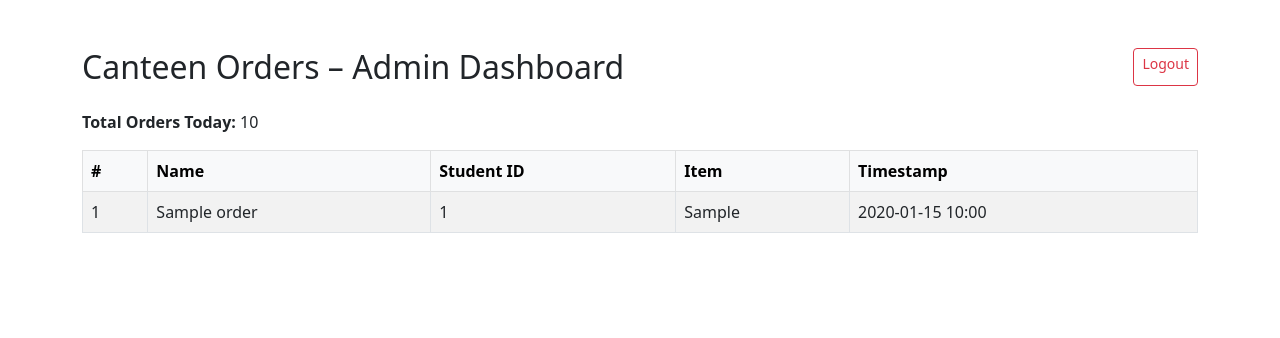
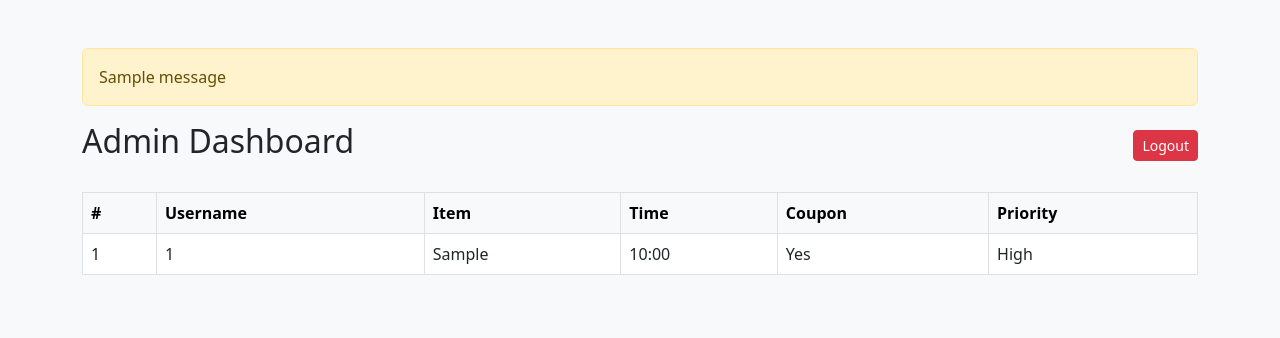
Before and after one commit to Aromal004/Mess-App, a Flask app: template templates/admin.html in a window 1280 px wide. Shown: the top 338 px of the page. Run offline with Flask 3, Linux system fonts and the light colour scheme; tables that the repository leaves empty hold one stand-in row (values such as "Sample post"); the template is opened without the code that fills it: values that come from a table or form of the project are taken from there, most other values are stand-ins (such as "Sample title", 1, 10 or a date in 2020); one stand-in notice (Sample message) is shown.

Commit message:
user-admin login initial order setup

```diff
--- a/app.py
+++ b/app.py
@@ -1,89 +1,168 @@
-from flask import Flask, render_template, request, Response
+from flask import Flask, render_template, request, redirect, url_for, session, flash
 from flask_sqlalchemy import SQLAlchemy
-from datetime import datetime
+from werkzeug.security import generate_password_hash, check_password_hash
+from datetime import datetime, timedelta
 from functools import wraps
 
 app = Flask(__name__)
+app.secret_key = 'your_secret_key_here'  # Change this in production
+
+# PostgreSQL DB config
 app.config['SQLALCHEMY_DATABASE_URI'] = 'postgresql://postgres:2004@localhost:5432/canteen_db'
 app.config['SQLALCHEMY_TRACK_MODIFICATIONS'] = False
+
 db = SQLAlchemy(app)
 
-# Database model
+# ------------------ Models ------------------
+
+class User(db.Model):
+    __tablename__ = 'users'
+    id = db.Column(db.Integer, primary_key=True)
+    username = db.Column(db.String(100), unique=True, nullable=False)
+    password = db.Column(db.String(200), nullable=False)
+    role = db.Column(db.String(10), nullable=False)  # 'admin' or 'student'
+
 class Order(db.Model):
+    __tablename__ = 'orders'
     id = db.Column(db.Integer, primary_key=True)
-    name = db.Column(db.String(100), nullable=False)
-    student_id = db.Column(db.String(20), nullable=False)
-    item = db.Column(db.String(50), nullable=False)
+    student_id = db.Column(db.Integer, db.ForeignKey('users.id'))
+    item = db.Column(db.String(100))
     timestamp = db.Column(db.DateTime, default=datetime.utcnow)
+    is_coupon = db.Column(db.Boolean, default=False)
+    priority = db.Column(db.Boolean, default=False)
+
+class Streak(db.Model):
+    __tablename__ = 'streaks'
+    id = db.Column(db.Integer, primary_key=True)
+    student_id = db.Column(db.Integer, db.ForeignKey('users.id'))
+    last_order_date = db.Column(db.Date)
+    streak_count = db.Column(db.Integer, default=0)
+
+# ------------------ Helpers ------------------
+
+def login_required(f):
+    @wraps(f)
+    def decorated(*args, **kwargs):
+        if 'user_id' not in session:
+            return redirect(url_for('login'))
+        return f(*args, **kwargs)
+    return decorated
+
+# ------------------ Routes ------------------
+
+@app.route('/')
+def home():
+    return redirect('/login')
+
+@app.route('/login', methods=['GET', 'POST'])
+def login():
+    if request.method == 'POST':
+        username = request.form['username']
+        password = request.form['password']
+        user = User.query.filter_by(username=username).first()
+        if user and check_password_hash(user.password, password):
+            session['user_id'] = user.id
+            session['username'] = user.username
+            session['role'] = user.role
+            return redirect('/admin' if user.role == 'admin' else '/order')
+        flash('Invalid credentials')
+    return render_template('login.html')
+
+@app.route('/signup', methods=['GET', 'POST'])
+def signup():
+    if request.method == 'POST':
+        username = request.form['username']
+        password = request.form['password']
+        if User.query.filter_by(username=username).first():
+            flash('Username already exists')
+            return render_template('signup.html')
+        hashed_pw = generate_password_hash(password)
+        user = User(username=username, password=hashed_pw, role='student')
+        db.session.add(user)
+        db.session.commit()
+        flash('Account created. Please log in.')
+        return redirect('/login')
+    return render_template('signup.html')
+
+@app.route('/logout')
+def logout():
+    session.clear()
+    return redirect('/login')
+
+@app.route('/order', methods=['GET', 'POST'])
+@login_required
+def order():
+    if session.get('role') != 'student':
+        return redirect('/login')
+
+    now = datetime.now()
+    cutoff = now.replace(hour=20, minute=30, second=0, microsecond=0)
+    if now > cutoff:
+        return "⛔ Order time is over. You can order only before 08:30 PM."
+
+    student_id = session['user_id']
+    today = datetime.today().date()
+    existing = Order.query.filter(
+        db.func.date(Order.timestamp) == today,
+        Order.student_id == student_id
+    ).first()
+
+    if request.method == 'POST':
+        item = request.form['item']
+        is_coupon = False
+        priority = False
+
+        streak = Streak.query.filter_by(student_id=student_id).first()
+        if streak:
+            if streak.last_order_date == today - timedelta(days=1):
+                streak.streak_count += 1
+            else:
+                streak.streak_count = 1
+            streak.last_order_date = today
+        else:
+            streak = Streak(student_id=student_id, last_order_date=today, streak_count=1)
+            db.session.add(streak)
+
+        if streak.streak_count == 3:
+            is_coupon = True
+            priority = True
+            streak.streak_count = 0
+
+        if existing:
+            existing.item = item
+            existing.timestamp = datetime.now()
+            existing.is_coupon = is_coupon
+            existing.priority = priority
+        else:
+            order = Order(
+                student_id=student_id,
+                item=item,
+                is_coupon=is_coupon,
+                priority=priority
+            )
+            db.session.add(order)
+
+        db.session.commit()
+        return render_template('confirm.html', item=item)
+
+    return render_template('order.html', existing=existing)
+
+@app.route('/admin')
+@login_required
+def admin():
+    if session.get('role') != 'admin':
+        return redirect('/login')
+    today = datetime.today().date()
+    orders = Order.query.filter(db.func.date(Order.timestamp) == today).order_by(
+        Order.priority.desc(), Order.timestamp).all()
+    return render_template('admin.html', orders=orders)
+
+# ------------------ DB Init ------------------
 
 with app.app_context():
     db.create_all()
 
-# --- Basic Auth Setup ---
-def check_auth(username, password):
-    return username == 'admin' and password == '123'
-
-def authenticate():
-    return Response(
-        'Access Denied. Please provide valid credentials.', 401,
-        {'WWW-Authenticate': 'Basic realm="Login Required"'}
-    )
-
-@app.route('/logout')
-def logout():
-    return Response('''
-        <html>
-            <head>
-                <title>Logged Out</title>
-            </head>
-            <body style="font-family: sans-serif; text-align: center; padding-top: 50px;">
-                <h2>You have been logged out</h2>
-                <p>Browser credentials were cleared.</p>
-                <a href="/" style="margin-top: 20px; display: inline-block; padding: 10px 20px;
-                    background: #007bff; color: white; text-decoration: none; border-radius: 5px;">
-                    Go to Home
-                </a>
-            </body>
-        </html>
-    ''', 401, {'WWW-Authenticate': 'Basic realm="Login Required"'})
-
-
-
-def requires_auth(f):
-    @wraps(f)
-    def decorated(*args, **kwargs):
-        auth = request.authorization
-        if not auth or not check_auth(auth.username, auth.password):
-            return authenticate()
-        return f(*args, **kwargs)
-    return decorated
-
-# --- Routes ---
-@app.route('/')
-def index():
-    return render_template('index.html')
-
-@app.route('/order', methods=['POST'])
-def order():
-    name = request.form['name']
-    student_id = request.form['student_id']
-    item = request.form['item']
-
-    today_count = Order.query.filter(db.func.date(Order.timestamp) == datetime.today().date()).count()
-    if today_count >= 200:
-        return "Sorry, maximum 200 meals ordered for today!"
-
-    new_order = Order(name=name, student_id=student_id, item=item)
-    db.session.add(new_order)
-    db.session.commit()
-
-    return render_template('confirm.html', name=name, item=item)
-
-@app.route('/admin')
-@requires_auth
-def admin():
-    orders = Order.query.order_by(Order.timestamp.desc()).all()
-    return render_template('admin.html', orders=orders, total=len(orders))
+# ------------------ Run Server ------------------
 
 if __name__ == '__main__':
     app.run(debug=True)
--- a/templates/admin.html
+++ b/templates/admin.html
@@ -1,38 +1,32 @@
-<!DOCTYPE html>
-<html>
-<head>
-    <title>Admin Dashboard</title>
-    <link href="https://cdn.jsdelivr.net/npm/bootstrap@5.3.0/dist/css/bootstrap.min.css" rel="stylesheet">
-</head>
-<body class="container py-5">
-    <h2 class="mb-4 d-flex justify-content-between">
-        Canteen Orders – Admin Dashboard
-        <a href="/logout" class="btn btn-outline-danger btn-sm">Logout</a>
-    </h2>
-
-    <p><strong>Total Orders Today:</strong> {{ total }}</p>
-
-    <table class="table table-striped table-bordered">
+{% extends "layout.html" %}
+{% block title %}Admin Dashboard{% endblock %}
+{% block content %}
+<div class="d-flex justify-content-between align-items-center mb-4">
+    <h2>Admin Dashboard</h2>
+    <a href="/logout" class="btn btn-danger btn-sm">Logout</a>
+</div>
+<table class="table table-bordered">
     <thead class="table-light">
         <tr>
             <th>#</th>
-                <th>Name</th>
-                <th>Student ID</th>
+            <th>Username</th>
             <th>Item</th>
-                <th>Timestamp</th>
+            <th>Time</th>
+            <th>Coupon</th>
+            <th>Priority</th>
         </tr>
     </thead>
     <tbody>
         {% for order in orders %}
         <tr>
             <td>{{ loop.index }}</td>
-                <td>{{ order.name }}</td>
             <td>{{ order.student_id }}</td>
             <td>{{ order.item }}</td>
-                <td>{{ order.timestamp.strftime('%Y-%m-%d %H:%M') }}</td>
+            <td>{{ order.timestamp.strftime('%H:%M') }}</td>
+            <td>{{ 'Yes' if order.is_coupon else 'No' }}</td>
+            <td>{{ 'High' if order.priority else 'Normal' }}</td>
         </tr>
         {% endfor %}
     </tbody>
 </table>
-</body>
-</html>
+{% endblock %}
--- /dev/null
+++ b/templates/layout.html
@@ -0,0 +1,18 @@
+<!DOCTYPE html>
+<html lang="en">
+<head>
+    <meta charset="UTF-8">
+    <title>{% block title %}Canteen App{% endblock %}</title>
+    <link href="https://cdn.jsdelivr.net/npm/bootstrap@5.3.0/dist/css/bootstrap.min.css" rel="stylesheet">
+</head>
+<body class="bg-light">
+    <div class="container py-5">
+        {% with messages = get_flashed_messages() %}
+            {% if messages %}
+                <div class="alert alert-warning">{{ messages[0] }}</div>
+            {% endif %}
+        {% endwith %}
+        {% block content %}{% endblock %}
+    </div>
+</body>
+</html>
```
Also changed, not shown: templates/confirm.html (+8 -12 lines), templates/login.html (added, +15 -0 lines), templates/order.html (added, +21 -0 lines), templates/signup.html (added, +15 -0 lines). Lines whose indentation alone changed are shown as unchanged.
